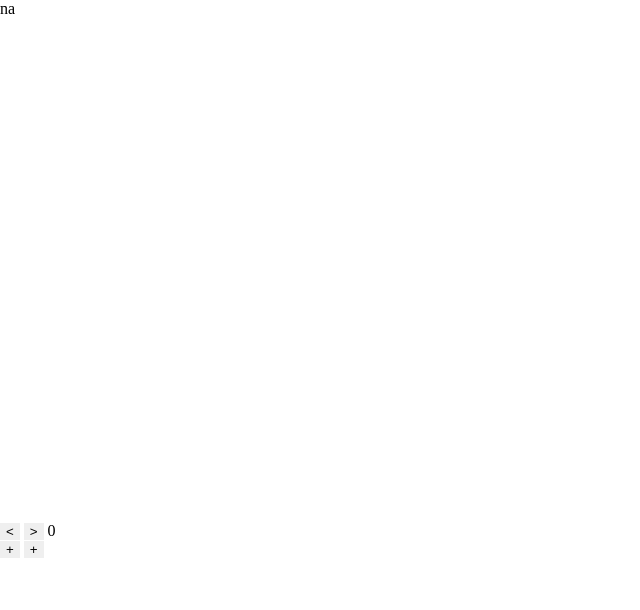
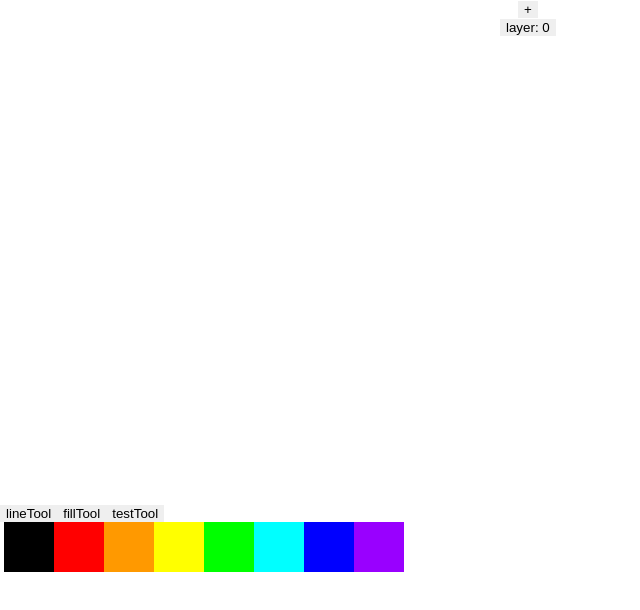
Before and after one commit to tonkatsubaby/drawing, a plain HTML site: page index.html in a window 1280 px wide. Shown: the whole page, without its empty margins (0-640 px from the left). Drawn offline with Linux system fonts and the light colour scheme.

Commit message:
ui additions

```diff
--- a/index.html
+++ b/index.html
@@ -1,28 +1,34 @@
 <!DOCTYPE html>
 <html>
+
 <head>
   <meta charset="utf-8">
   <meta name="viewport" content="width=device-width">
   <title>Drawing</title>
   <link href="style.css" rel="stylesheet" type="text/css" />
 </head>
+
 <body>
-    <p id="display">na</p>
+  <div style="display:flex;">
+    <div>
       <canvas id="canvas"></canvas>
-    <img id="img">
-    <div>
-      <button id="toolSub"></button>
-      <button id="toolAdd"></button>
-      <span id="toolDisplay"></span>
-    </div>
-    <div>
-      <button id="layerMinus">+</button>
-      <button id="layerPlus">+</button>
     </div>
 
+    <div style="text-align:center;">
+      <button id="addLayer">+</button>
+      <div id="layerRows">
+      </div>
+    </div>
+  </div>
+  <div id="buttonRow"></div>
+  <div id="colors"></canvas>
+  <img id="img">
+
+  <script src="ui.js"></script>
   <script src="layer.js"></script>
   <script src="fill.js"></script>
   <script src="line.js"></script>
   <script src="index.js"></script>
 </body>
+
 </html>
--- a/index.js
+++ b/index.js
@@ -1,32 +1,32 @@
 const canvas = document.getElementById("canvas");
 const ctx = canvas.getContext("2d");
 
-canvas.width = 400;
+canvas.width = 500;
 canvas.height = 500;
 
 let layers = [];
 let layerIndex = 0;
-layers.push(new addLayer(0, 0, 0, 0));
-layers.push(new addLayer(0, 0, 0, 0));
-layers.push(new addLayer(0, 0, 0, 0));
 
-/*---------------------*/
+layers.push(new AddLayer());
 
-let mouseX;
-let mouseY;
+////////////////
+let universalColor = [0, 0, 0, 255];
+////////////////
 
-function mouseLocation(event) {
-  mouseX = (event.clientX - canvas.offsetLeft);
-  mouseY = (event.clientY - canvas.offsetTop);
-  let endString = "x: " + mouseX + " | " + "y:" + mouseY;
-  document.getElementById("display").innerHTML = endString;
+function addPixel(x, y, color) {
+  let cIndex = x + (y * canvas.width); //converts (x, y) -> [i]
+
+  //[index * 4] because cIndex doesn't account for [r, g, b, a] setup that the image data uses
+
+  //add boundary checks later
+
+  layers[layerIndex].layerData[(cIndex * 4) + 0] = color[0];
+  layers[layerIndex].layerData[(cIndex * 4) + 1] = color[1];
+  layers[layerIndex].layerData[(cIndex * 4) + 2] = color[2];
+  layers[layerIndex].layerData[(cIndex * 4) + 3] = color[3];
 }
 
-/*---------------------*/
-
 function saveCanvas() {
-  //not done yet
-
   let img = canvas.toDataURL("image/png");
   let image = document.getElementById("img");
 
@@ -35,21 +35,10 @@ function saveCanvas() {
 
 /*---------------------*/
 
-function addPixel(x, y, color) {
-  let cIndex = x + (y * canvas.width);
-  layers[layerIndex].layerData[(cIndex * 4) + 0] = color[0];
-  layers[layerIndex].layerData[(cIndex * 4) + 1] = color[1];
-  layers[layerIndex].layerData[(cIndex * 4) + 2] = color[2];
-  layers[layerIndex].layerData[(cIndex * 4) + 3] = color[3];
-}
-
-/*---------------------*/
-
 function lineTool() {
   if (mousedown) {
-
     for (let i = 0; i < mousePoints.length; i++) {
-      lineTo(mousePoints[0][0], mousePoints[0][1], mousePoints[1][0], mousePoints[1][1], [0, 0, 0, 255]);
+      lineTo(mousePoints[0][0], mousePoints[0][1], mousePoints[1][0], mousePoints[1][1], universalColor);
       mousePoints.shift();
     }
   }
@@ -57,7 +46,7 @@ function lineTool() {
 
 function fillTool() {
   if (firstClick) {
-    floodFill(layers[layerIndex].layerData, mousePoints[0][0], mousePoints[0][1], [255, 0, 0, 255]);
+    floodFill(layers[layerIndex].layerData, mousePoints[0][0], mousePoints[0][1], universalColor);
   }
 }
 
@@ -67,84 +56,131 @@ function testTool() {
   }
 }
 
-/*---------------------*/
-
 const tools = [lineTool, fillTool, testTool];
 let toolIndex = 0;
 
-const minus = document.getElementById("toolSub");
-const plus = document.getElementById("toolAdd");
+let mouseX;
+let mouseY;
 
-const toolDisplay = document.getElementById("toolDisplay");
-
-minus.innerHTML = "<";
-plus.innerHTML = ">";
-toolDisplay.innerHTML = toolIndex;
-
-minus.addEventListener("click", function () {
-  toolIndex = (((toolIndex - 1) % tools.length) + tools.length) % tools.length;
-  toolDisplay.innerHTML = toolIndex;
-  console.log(toolIndex);
-})
-
-plus.addEventListener("click", function () {
-  toolIndex = (((toolIndex + 1) % tools.length) + tools.length) % tools.length;
-  toolDisplay.innerHTML = toolIndex
-  console.log(toolIndex);
-})
-
-layerMinus.addEventListener("click", function () {
-  layerIndex--;
-  console.log(layerIndex);
-})
-
-layerPlus.addEventListener("click", function () {
-  layerIndex++;
-  console.log(layerIndex);
-})
-
-/*---------------------*/
+function mouseLocation(event) {
+  mouseX = (event.clientX - canvas.offsetLeft);
+  mouseY = (event.clientY - canvas.offsetTop);
+}
 
 function updateFrame() {
+  console.log(layerIndex);
+
   ctx.clearRect(0, 0, canvas.width, canvas.height);
 
-  for(let i = 0; i < layers.length; i++){
-    createImageBitmap(layers[i].convert()).then(function(img) {
+  //draws every layer in the layer array
+  for (let i = 0; i < layers.length; i++) {
+    createImageBitmap(layers[i].convert()).then(function (img) {
       ctx.drawImage(img, 0, 0, canvas.width, canvas.height);
     });
   }
-
-  // saveCanvas();
 }
 
 let mousedown = false;
-let mousePoints = [];
+let mousePoints = []; //gets set up as [[x, y], [x, y]]
 let firstClick = false;
 
 function click() {
   mouseLocation(event);
-  // console.log(mousePoints);
+
   if (mousedown) {
     mousePoints.push([mouseX, mouseY]);
   } else {
     mousePoints = [];
   }
-  // console.log(mousePoints);
-  tools[toolIndex]();
 
+  tools[toolIndex](); //array is filled with function definitions
   updateFrame();
 }
 
-canvas.addEventListener("mousemove", click);
+canvas.addEventListener("mousemove", function () { click() });
 
 canvas.addEventListener("mousedown", function () {
   mousePoints.push([mouseX, mouseY]);
   mousedown = true;
-  firstClick = true;
-  click();
+  firstClick = true; //mousedown only applies on the first click
+  click(); //registers even if the mouse isn't moving
   firstClick = false;
 })
 
-canvas.addEventListener("mouseup", function () {
-  mousedown = false;
-})
+canvas.addEventListener("mouseup", function () {mousedown = false})
+
+
+const buttonsRow = document.getElementById("buttonRow");
+
+for (let i = 0; i < tools.length; i++) {
+  let newButton = document.createElement("BUTTON");
+
+  newButton.innerHTML = tools[i].name;
+  newButton.onclick = function () {
+    toolIndex = i;
+  }
+  buttonsRow.appendChild(newButton);
+}
+
+const layerDiv = document.getElementById("layerRows");
+const layerAdd = document.getElementById("addLayer");
+
+function appendLayerElem(index) {
+
+  let layerElem = document.createElement("DIV");
+
+  this.layerNum = index;
+  let selfLayer = this.layerNum;
+
+  layerRows.insertBefore(layerElem, layerRows.firstChild);
+
+  let changeLayer = document.createElement("BUTTON");
+
+  changeLayer.innerHTML = "layer: " + index;
+
+  changeLayer.onclick = function () {
+    layerIndex = selfLayer;
+  }
+
+  layerElem.appendChild(changeLayer);
+}
+
+for (let i = 0; i < layers.length; i++) { new appendLayerElem(i) }
+
+layerAdd.onclick = function () {
+  new appendLayerElem(layers.length);
+  layers.push(new AddLayer());
+}
+
+uiColors = [];
+
+uiColors.push([0, 0, 0, 255]); //Black
+uiColors.push([255, 0, 0, 255]); //Red
+uiColors.push([255, 153, 0, 255]); //Orange
+uiColors.push([255, 255, 0, 255]); //Yellow
+uiColors.push([0, 255, 0, 255]); //Green
+uiColors.push([0, 255, 255, 255]); //Light Blue
+uiColors.push([0, 0, 255, 255]); //Blue
+uiColors.push([153, 0, 255, 255]); //Purple
+uiColors.push([255, 255, 255, 255]); //White
+
+uiColors.push([0, 0, 0, 0]); //Erase
+
+function RGBA(r, g, b, a) { return "rgba(" + r + "," + g + "," + b + "," + a + ")" }
+
+function addColor(rgba) {
+  let colorRow = document.getElementById("colors");
+  let colorButton = document.createElement("BUTTON");
+
+  colorButton.style.backgroundColor = RGBA(rgba[0], rgba[1], rgba[2], rgba[3]);
+  colorButton.style.width = canvas.width / uiColors.length + "px";
+  colorButton.style.height = canvas.width / uiColors.length + "px";
+
+  colorButton.onclick = function () {
+    universalColor = rgba;
+  }
+
+  colorRow.appendChild(colorButton);
+}
+
+for (let i = 0; i < uiColors.length; i++) { new addColor(uiColors[i]) }
--- a/layer.js
+++ b/layer.js
@@ -1,23 +1,20 @@
-function createLayer() {
-    let layerData = new Array((canvas.width * canvas.height) * 4).fill(255);
-    return layerData
-}
+class AddLayer {
 
-function addLayer(c1, c2, c3, a) {
-
-    this.layerData = createLayer();
-
-    for(let i = 0; i < (this.layerData.length/4); i++) {
-        this.layerData[(i*4)+0] = c1;
-        this.layerData[(i*4)+1] = c2;
-        this.layerData[(i*4)+2] = c3;
-        this.layerData[(i*4)+3] = a;
+    constructor() {
+        this.layerData = this.createLayer();
     }
 
-    this.convert = function() {
-        let editedData = ctx.createImageData(canvas.width, canvas.height);
+    createLayer() {
+        let newArray = new Array((canvas.width * canvas.height) * 4).fill(0);
+        return newArray;
+    }
+
+    convert() {
+        let editedData = document.getElementById("canvas").getContext("2d").createImageData(canvas.width, canvas.height);
+
         editedData.data.set(this.layerData);
 
         return editedData;
     }
+
 }
--- a/line.js
+++ b/line.js
@@ -3,18 +3,38 @@ function lineTo(x1, y1, x2, y2, color) {
   let amountP = Math.max(Math.abs(x2 - x1), Math.abs(y2 - y1));
 
   let t;
+  let angle = Math.abs(Math.atan2(y1 - y2, x2 - x1) * (180 / Math.PI) - 90);
+
   for (let i = 0; i <= amountP; i++) {
     t = amountP == 0 ? 0 : i / amountP;
     points.push(Math.round(x1 + t * (x2 - x1)));
     points.push(Math.round(y1 + t * (y2 - y1)));
   }
 
-  for (let i = 0; i < points.length / 2; i++) {
-    // addPixel(points[(i*2)]+1, points[(i*2+1)], color);
-    // addPixel(points[(i*2)]-1, points[(i*2+1)], color);
-    // addPixel(points[(i*2)], points[(i*2)+1]+1, color);
-    // addPixel(points[(i*2)], points[(i*2)+1]-1, color);
+  addPixel(points[0], points[(0) + 1], color);
 
-    addPixel(points[i * 2], points[(i * 2) + 1], color);
+  while (points.length > 0){
+    addPixel(points[0], points[(0) + 1], color);
+
+    if(!(x1 == x2 && y1 == y2)){
+
+      if ((angle <= 315 && angle >= 225) || (angle >= 45 && angle <= 135)){
+        addPixel(points[0], points[(0) + 1] - 1, color);
+        addPixel(points[0], points[(0) + 1] + 1, color);
+      }else{
+        addPixel(points[0] - 1, points[(0) + 1], color);
+        addPixel(points[0] + 1, points[(0) + 1], color);
+      }
+
+      points.splice(0, 2);
+
+    }else{
+      points.splice(0, 2);
+    }
+
+  }
+
+  if(points.length <= 0){
+    addPixel(x2, y2, color);
   }
 }
```
Lines whose indentation alone changed are shown as unchanged.
